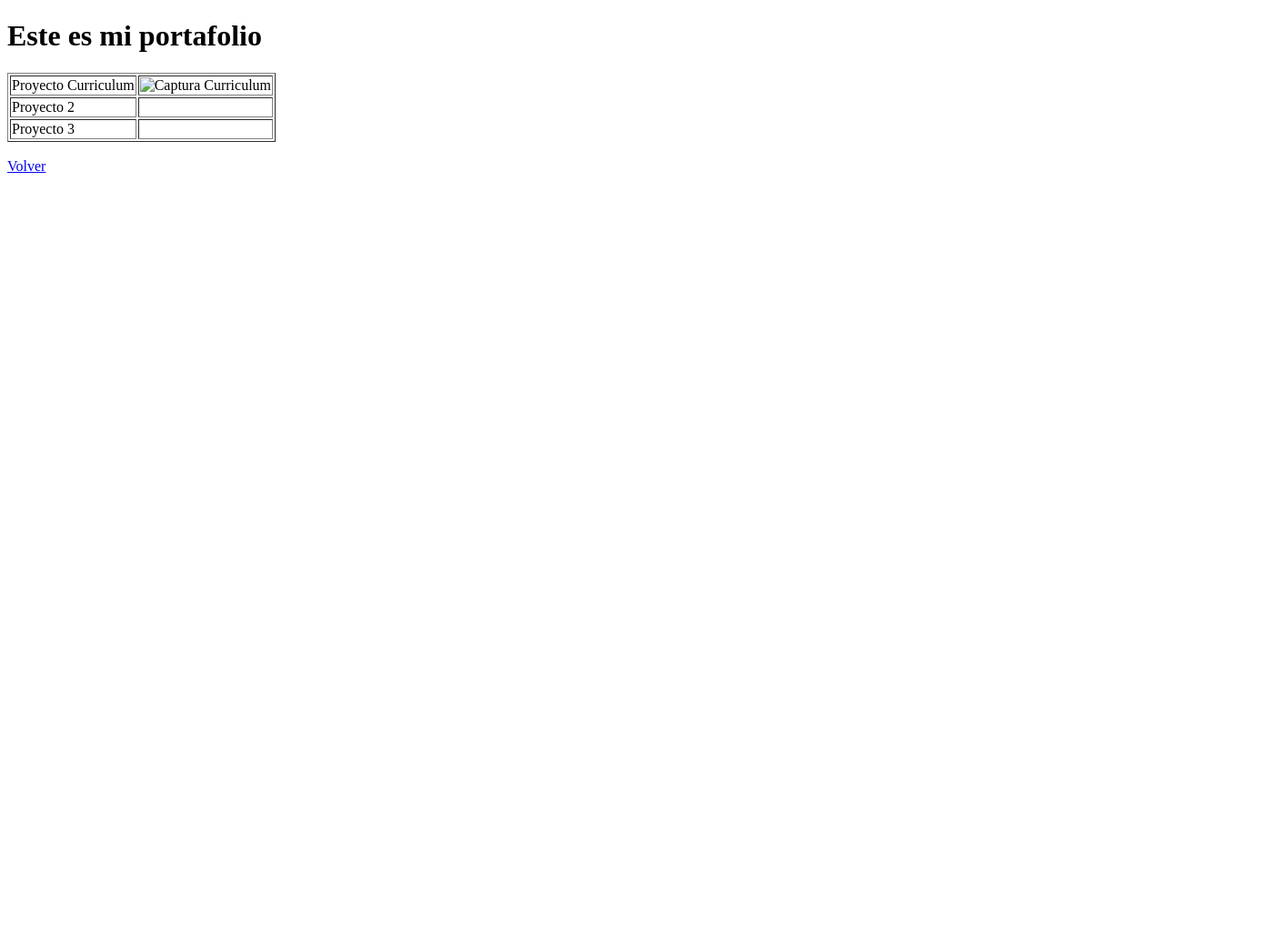
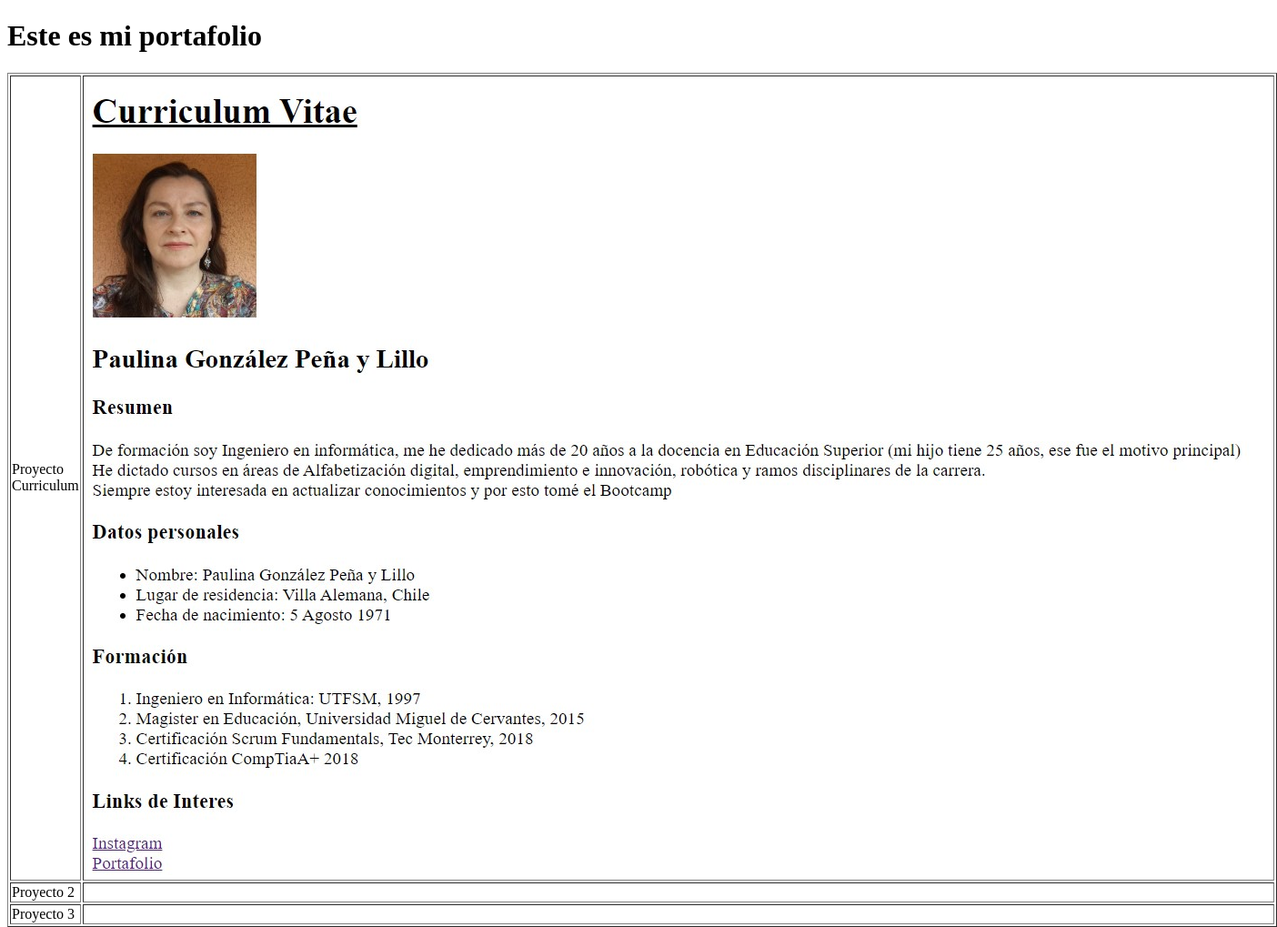
Before and after one commit to paulinagpyl/deafio1, a plain HTML site: page portafolio.html in a window 1280 px wide. Shown: the top 1019 px of the page at 91% size, 1404 px wide, since content can reach past the window. Before the commit the page ends 800 px from the top, so only its background shows below. Drawn offline with Linux system fonts and the light colour scheme.

Commit message:
Update portafolio.html 2

```diff
--- a/portafolio.html
+++ b/portafolio.html
@@ -15,7 +15,7 @@
         <tr>
             <td>Proyecto Curriculum </td>
             <td>
-                <img src="img/cv.jpg" alt="Captura Curriculum">
+                <img src="assets/img/cv.jpg" alt="Captura Curriculum">
             </td>
         </tr>
         <tr>
```
